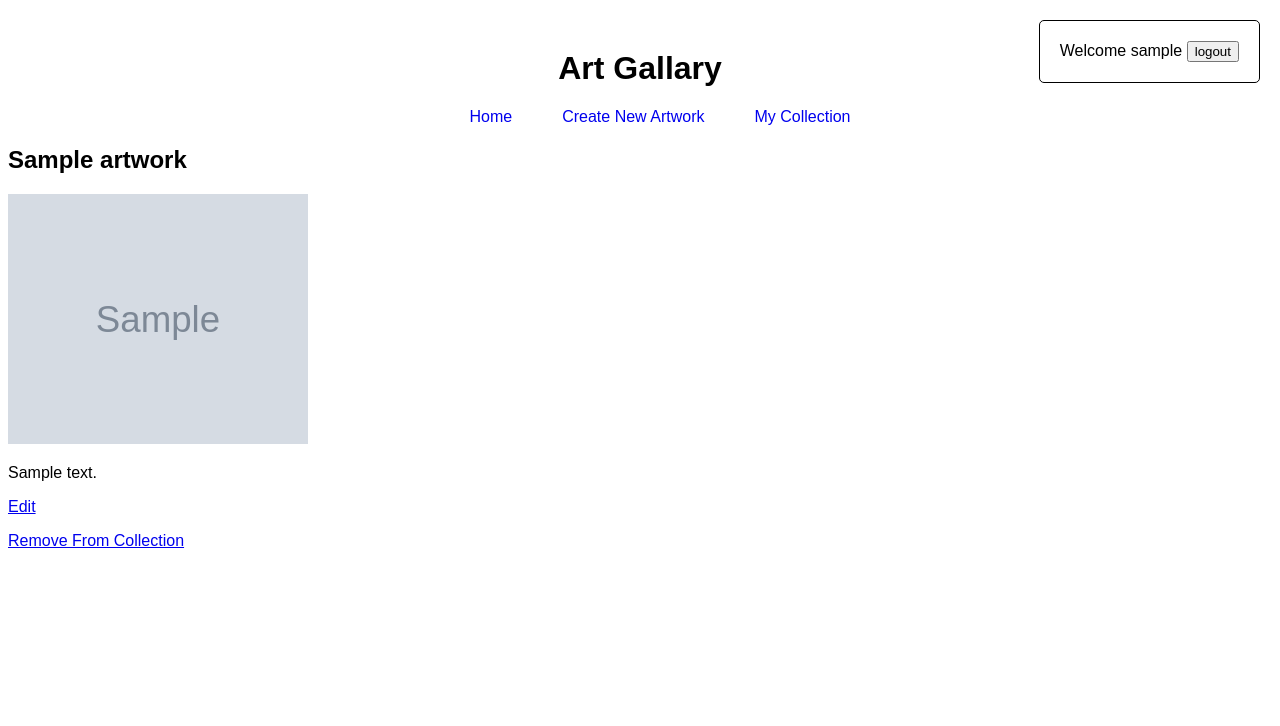
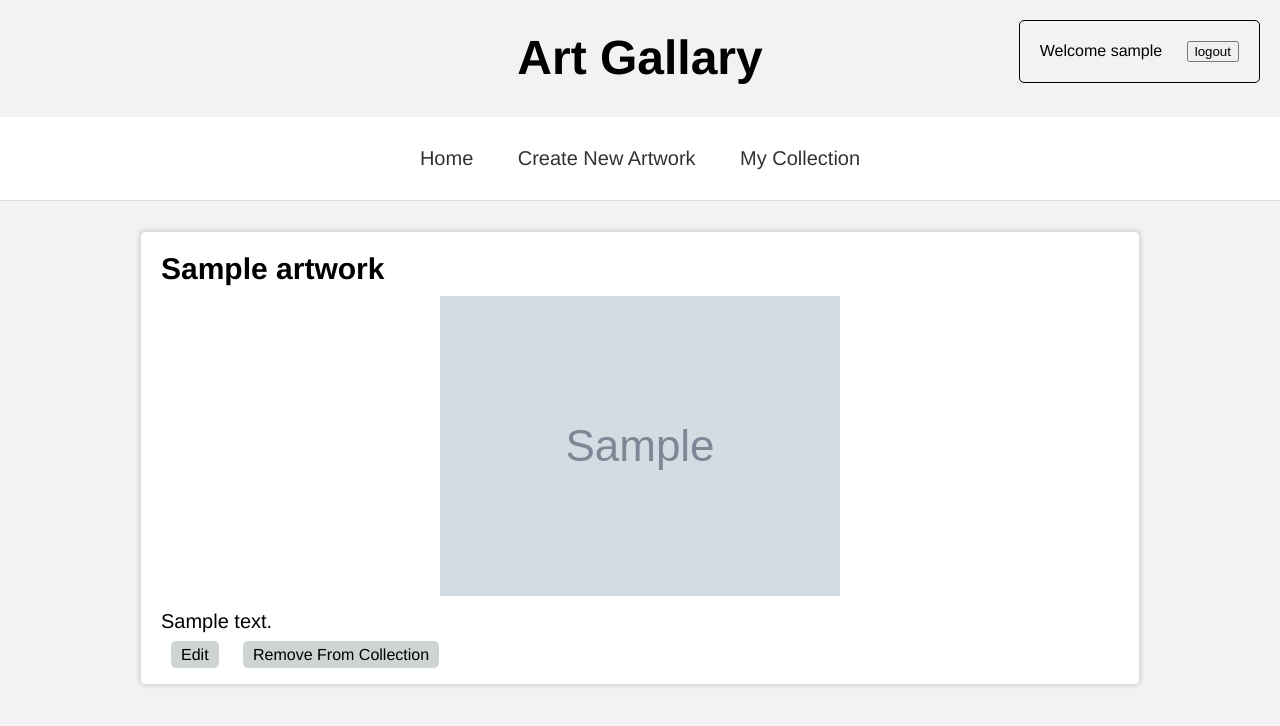
Before and after one commit to Tania-Hss/Full-stack-app, a Flask app: page /my_artworks in a window 1280 px wide. Shown: the top 726 px of the page. Run offline with Flask 2, Linux system fonts and the light colour scheme; the visitor is signed in with stand-in values (Sample User, id 1); grey boxes marked "Sample" are stand-in pictures; a database or web service that is not in the repository returns one stand-in record (values such as "Sample title"); some libraries are stand-ins or nearby versions.

Commit message:
styling artworks pages & finished restructring models

```diff
--- a/app.py
+++ b/app.py
@@ -1,9 +1,16 @@
-from flask import Flask, render_template, request, redirect, session
-import psycopg2
+from flask import (
+    Flask,
+    redirect,
+    render_template,
+    request,
+    session
+)
+
 from werkzeug.security import generate_password_hash, check_password_hash
 from cloudinary import CloudinaryImage
 import cloudinary.uploader
-from psycopg2.extras import RealDictCursor
+# import psycopg2
+# from psycopg2.extras import RealDictCursor
 
 
 from models.artworks import get_all_artworks, create_new_artwork, delete_artwork, edit_artwork, get_user_artworks
--- /dev/null
+++ b/db.py
@@ -0,0 +1,2 @@
+import psycopg2
+from psycopg2.extras import RealDictCursor
--- a/models/artworks.py
+++ b/models/artworks.py
@@ -5,11 +5,11 @@ import cloudinary.uploader
 from flask import session
 
 def get_all_artworks():
-    db_connection = psycopg2.connect("dbname=art_gallary")
-    db_cursor = db_connection.cursor(cursor_factory=RealDictCursor)
+    conn = psycopg2.connect("dbname=art_gallary")
+    cur = conn.cursor(cursor_factory=RealDictCursor)
     # select all the artworks and their user names from the database
-    db_cursor.execute("SELECT artworks.id, artworks.title, artworks.description, artworks.img_url, artworks.user_id, users.name FROM artworks JOIN users ON artworks.user_id = users.id;")
-    rows = db_cursor.fetchall()
+    cur.execute("SELECT artworks.id, artworks.title, artworks.description, artworks.img_url, artworks.user_id, users.name FROM artworks JOIN users ON artworks.user_id = users.id;")
+    rows = cur.fetchall()
     art_items = []
     for row in rows:
         art_items.append(
@@ -23,65 +23,63 @@ def get_all_artworks():
             }
         )
 
-    db_cursor.close()
-    db_connection.close()
+    cur.close()
+    conn.close()
 
     return art_items
 
 def create_new_artwork(title, description, img, user_id):
-    db_connection = psycopg2.connect("dbname=art_gallary")
-    db_cursor = db_connection.cursor()
+    conn = psycopg2.connect("dbname=art_gallary")
+    cur = conn.cursor()
 
     uploaded_image = cloudinary.uploader.upload(img)
     image_url = uploaded_image['url']
     # add artwork to the artworks table
-    db_cursor.execute('INSERT INTO artworks (title, description, img_url, user_id) VALUES (%s, %s, %s, %s)',
+    cur.execute('INSERT INTO artworks (title, description, img_url, user_id) VALUES (%s, %s, %s, %s)',
                        (title, description, image_url, user_id))
 
-    db_connection.commit()
-    db_cursor.close()
-    db_connection.close()
-
-    return
+    conn.commit()
+    cur.close()
+    conn.close()
 
 def delete_artwork(artwork_id):
-    db_connection = psycopg2.connect("dbname=art_gallary")
-    db_cursor = db_connection.cursor()
+    conn = psycopg2.connect("dbname=art_gallary")
+    cur = conn.cursor()
     # deletes the artwork where id is the form id
-    db_cursor.execute("DELETE FROM artworks WHERE id = %s", [artwork_id])
+    cur.execute("DELETE FROM artworks WHERE id = %s", [artwork_id])
 
-    db_connection.commit()
-    db_cursor.close()
-    db_connection.close()
+    conn.commit()
+    cur.close()
+    conn.close()
 
 
 def edit_artwork(artwork_id, artwork_title, artwork_description, artwork_img):
-    db_connection = psycopg2.connect("dbname=art_gallary")
-    db_cursor = db_connection.cursor()
+    conn = psycopg2.connect("dbname=art_gallary")
+    cur = conn.cursor()
     # if image exits then upload to cloudinary
     if artwork_img:
         uploaded_image = cloudinary.uploader.upload(artwork_img)
         image_url = uploaded_image['url']
 
-        db_cursor.execute("UPDATE artworks SET title = %s, description = %s, img_url = %s WHERE id = %s",
+        cur.execute("UPDATE artworks SET title = %s, description = %s, img_url = %s WHERE id = %s",
         (artwork_title, artwork_description, image_url, artwork_id))
     else:
         # get the existing image from the database
-        db_cursor.execute("UPDATE artworks SET title = %s, description = %s WHERE id = %s",
+        cur.execute("UPDATE artworks SET title = %s, description = %s WHERE id = %s",
         (artwork_title, artwork_description, artwork_id))
     # updates artwork details from the form in the database
 
-    db_connection.commit()
-    db_cursor.close()
-    db_connection.close()
+    conn.commit()
+    cur.close()
+    conn.close()
 
 
 def get_user_artworks(user_id):
-    db_connection = psycopg2.connect("dbname=art_gallary")
-    db_cursor = db_connection.cursor(cursor_factory=RealDictCursor)
+    conn = psycopg2.connect("dbname=art_gallary")
+    cur = conn.cursor(cursor_factory=RealDictCursor)
     # select all the artworks from the database that belong to the user
-    db_cursor.execute("SELECT artworks.id, artworks.title, artworks.description, artworks.img_url, artworks.user_id FROM artworks JOIN users ON artworks.user_id = users.id WHERE users.id = %s", [session['user_id']])
-    rows = db_cursor.fetchall()
+    cur.execute("SELECT artworks.id, artworks.title, artworks.description, artworks.img_url, artworks.user_id FROM artworks JOIN users ON artworks.user_id = users.id WHERE users.id = %s", [session['user_id']])
+    rows = cur.fetchall()
 
     user_artwork = []
     for row in rows:
@@ -95,7 +93,7 @@ def get_user_artworks(user_id):
             }
         )
 
-    db_cursor.close()
-    db_connection.close()
+    cur.close()
+    conn.close()
 
     return user_artwork
--- a/static/css/styles.css
+++ b/static/css/styles.css
@@ -1,78 +1,129 @@
+
+/* layout */
 body {
-    font-family: sans-serif;
-
+    background-color: #f2f2f2;
+    font-family: 'Helvetica Neue', sans-serif;
+    font-size: 16px;
+    margin: 0;
+    padding: 0;
 }
 
 h1 {
+    font-size: 48px;
     text-align: center;
-    margin-top: 50px;
+    margin-top: 30px;
 }
 
-.links {
-    list-style: none;
-    display: flex;
-    justify-content: center;
-
+nav {
+    background-color: #fff;
+    border-bottom: 1px solid #ddd;
+    padding: 20px 0;
 }
 
-/* .links form {
-    margin-left: 10px;
-} */
-
-.links li {
-    margin: 0 25px;
+nav ul {
+    list-style: none;
+    margin: 0;
+    padding: 0;
+    text-align: center;
 }
 
-.links li a {
-    text-decoration: none;
-
+nav ul li {
+    display: inline-block;
 }
 
-img {
-    width: 300px;
-    height: 250px;
+nav ul li a {
+    color: #333;
+    display: block;
+    font-size: 20px;
+    padding: 10px 20px;
+    text-decoration: none;
+    transition: all 0.2s ease-in-out;
 }
 
-.art-items {
-    display: flex;
-    flex-wrap: wrap;
-    justify-content: center;
-    margin-top: 50px;
+nav ul li a:hover {
+    color: #f44336;
 }
 
-.art-item {
-    width: 350px;
-    margin: 20px;
-}
-
-.art-item img {
-    width: 100%;
-    height: auto;
-}
-
-.art-item a {
-    text-align: center;
-    margin: 10px;
-    padding: 5px 10px;
-    background-color: rgba(143, 155, 157, 0.44);
-    border-radius: 5px;
-    color: white;
-    text-decoration: none;
-}
-/* logout form */
 .links form {
     position: absolute;
     top: 20px;
     right: 20px;
 }
 
+.links span {
+    margin-right: 20px;
+}
+
+.layout_main {
+    margin: 30px auto;
+    max-width: 1000px;
+    padding: 0 20px;
+}
+
+/* all images */
+img{
+    display: block;
+    margin: 0 auto;
+    max-width: 50%;
+}
+
+
+
+/* home */
+.art-item {
+    background-color: #fff;
+    border: 1px solid #ddd;
+    border-radius: 5px;
+    box-shadow: 0 0 5px rgba(0, 0, 0, 0.2);
+    transition: box-shadow 0.3s ease-in-out;
+    margin-bottom: 30px;
+    padding: 20px;
+}
+
+.art-item:hover {
+    box-shadow: 0 0 10px rgba(0, 0, 0, 0.3);
+}
+
+.art-item h2 {
+    font-size: 30px;
+    margin: 0 0 10px;
+}
+
+.art-item h4 {
+    font-size: 20px;
+    margin: 10px 0 5px;
+
+}
+
+.art-item p {
+    font-size: 20px;
+    line-height: 1.5;
+    margin: 10px 0;
+}
+
+.art-item a {
+    /* display: block; */
+    text-align: center;
+    margin: 10px;
+    padding: 5px 10px;
+    background-color: rgba(143, 155, 157, 0.44);
+    border-radius: 5px;
+    color: black;
+    text-decoration: none;
+    transition: background-color 0.4s ease-in-out;
+}
+
+.art-item a:hover {
+    background-color: #f44336;
+}
+
 /* all forms */
 
 form {
-    max-width: 400px;
+    max-width: 500px;
     margin: 0 auto;
     padding: 20px;
-    border: 1px solid ;
+    border: 1px solid;
     border-radius: 5px;
 
 }
--- a/templates/home.html
+++ b/templates/home.html
@@ -5,7 +5,7 @@
 {% endblock %}
 
 {% block main %}
-<div class="art-items">
+<div>
     {% for item in art_items %}
         <div class="art-item">
             <h2>{{ item.title }}</h2>
--- a/templates/layout.html
+++ b/templates/layout.html
@@ -28,7 +28,7 @@
                 {% endif %}
             </ul>
         </nav>
-        <main>
+        <main class="layout_main">
             {% block main %} {% endblock main %}
         </main>
         <script></script>
--- a/templates/my_artworks.html
+++ b/templates/my_artworks.html
@@ -11,12 +11,12 @@
   {% if user_artwork %}
   <div>
     {% for artwork in user_artwork %}
-      <div>
+      <div class="art-item">
         <h2>{{ artwork.title }}</h2>
         <img src="{{ artwork.img_url }}" alt="{{ artwork.title }}">
         <p>{{ artwork.description }}</p>
-        <p><a href="/edit?id={{ artwork.id }}&title={{ artwork.title }}&description={{ artwork.description }}&img={{ artwork.img_url }}">Edit</a></p>
-        <p><a href="/delete?id={{ artwork.id }}&title={{ artwork.title }}">Remove From Collection</a></p>
+        <a href="/edit?id={{ artwork.id }}&title={{ artwork.title }}&description={{ artwork.description }}&img={{ artwork.img_url }}">Edit</a>
+        <a href="/delete?id={{ artwork.id }}&title={{ artwork.title }}">Remove From Collection</a>
       </div>
     {% endfor %}
   </div>
```
Also changed, not shown: models/users.py (+12 -12 lines), schema.sql (+9 -2 lines).
